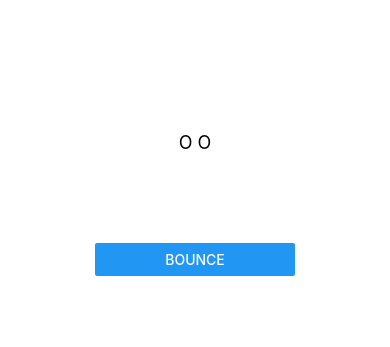
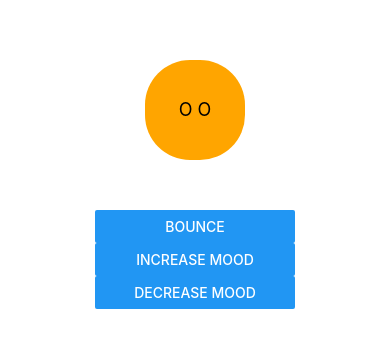
Before and after one commit to therealandydyck/myDigiPet, a React Native app: screen / in a window 390 px wide. Shown: the part 263-610 px from the top of the page. Built offline with nearby package versions, Linux system fonts and the light colour scheme.

Commit message:
Somethin?

```diff
--- a/components/pet.js
+++ b/components/pet.js
@@ -13,12 +13,13 @@ import { View, Button, Text } from "react-native";
 import { useState, useEffect } from "react";
 import React from "react";
 import PetStyles from "../stylesheets/petStyles";
-import petMood from "./petMood";
+// import petMood from "./petMood";
 
 export default function thePet() {
   const offset = useSharedValue(0);
   const petHeight = useSharedValue(100);
-  // const [petState, setPetState] = useState(null);
+  const [petState, setPetState] = useState(null);
+  const [petMood, setPetMood] = useState(10);
 
   const style = useAnimatedStyle(() => ({
     transform: [
@@ -34,7 +35,12 @@ export default function thePet() {
   const verticalSquish = 100;
   const durationTime = 250;
 
-  const handlePress = () => {
+  // Functions
+
+  /**
+   * Happy bounce animation for pet, may incorporate sound.
+   */
+  const happyBounce = () => {
     offset.value = withSequence(
       withRepeat(
         withTiming(-verticalTransform, {
@@ -58,28 +64,52 @@ export default function thePet() {
     );
   };
 
-  // useEffect((petMood) => {
-  //   if (petMood > 7) {
-  //     setPetState(PetStyles.petHappy);
-  //   }
+  /**
+   * Function to increase pet's mood counter
+   */
+  const moodUp = () => {
+    if (petMood < 10) {
+      setPetMood((f) => f + 1);
+    }
+    console.log(petMood);
+  };
 
-  //   if (4 < petMood < 8) {
-  //     setPetState(PetStyles.petContent);
-  //   }
+  /**
+   * Function to decrease pet mood
+   */
+  const moodDown = () => {
+    if (petMood > 0) {
+      setPetMood((f) => f - 1);
+    }
+    console.log(petMood);
+  };
 
-  //   if (petMood < 4) {
-  //     setPetState(PetStyles.petSad);
-  //   }
-  // });
+  // Triggers
+
+  useEffect(() => {
+    if (petMood > 7) {
+      setPetState(PetStyles.petHappy);
+    }
+
+    if (4 < petMood < 8) {
+      setPetState(PetStyles.petContent);
+    }
+
+    if (petMood < 4) {
+      setPetState(PetStyles.petSad);
+    }
+  }, [petMood]);
 
   return (
     <View>
       <View style={PetStyles.petBox}>
-        <Animated.View style={[PetStyles.petBody, style, petMood.petColour]}>
+        <Animated.View style={[PetStyles.petBody, style, petState]}>
           <Text style={PetStyles.petEyes}>O O</Text>
         </Animated.View>
       </View>
-      <Button title="bounce" onPress={handlePress} />
+      <Button title="bounce" onPress={happyBounce} />
+      <Button title="Increase Mood" onPress={moodUp} />
+      <Button title="Decrease Mood" onPress={moodDown} />
     </View>
   );
 }
--- a/components/petMood.js
+++ b/components/petMood.js
@@ -2,7 +2,7 @@ import { useEffect, useState } from "react";
 import { Text, View } from "react-native";
 import PetStyles from "../stylesheets/petStyles";
 
-export default function petMood(petColour) {
+export default function petMood() {
   // moods: Happy, Sad, Angry, Content
   const [mood, setMood] = useState(10);
   const [petState, setPetState] = useState(null);
@@ -47,9 +47,9 @@ export default function petMood(petColour) {
         setPetState(PetStyles.petSad);
       }
     },
-    (petColour = petState),
+    petState,
     [mood]
   );
 
-  return mood;
+  return console.log(mood), mood;
 }
```
